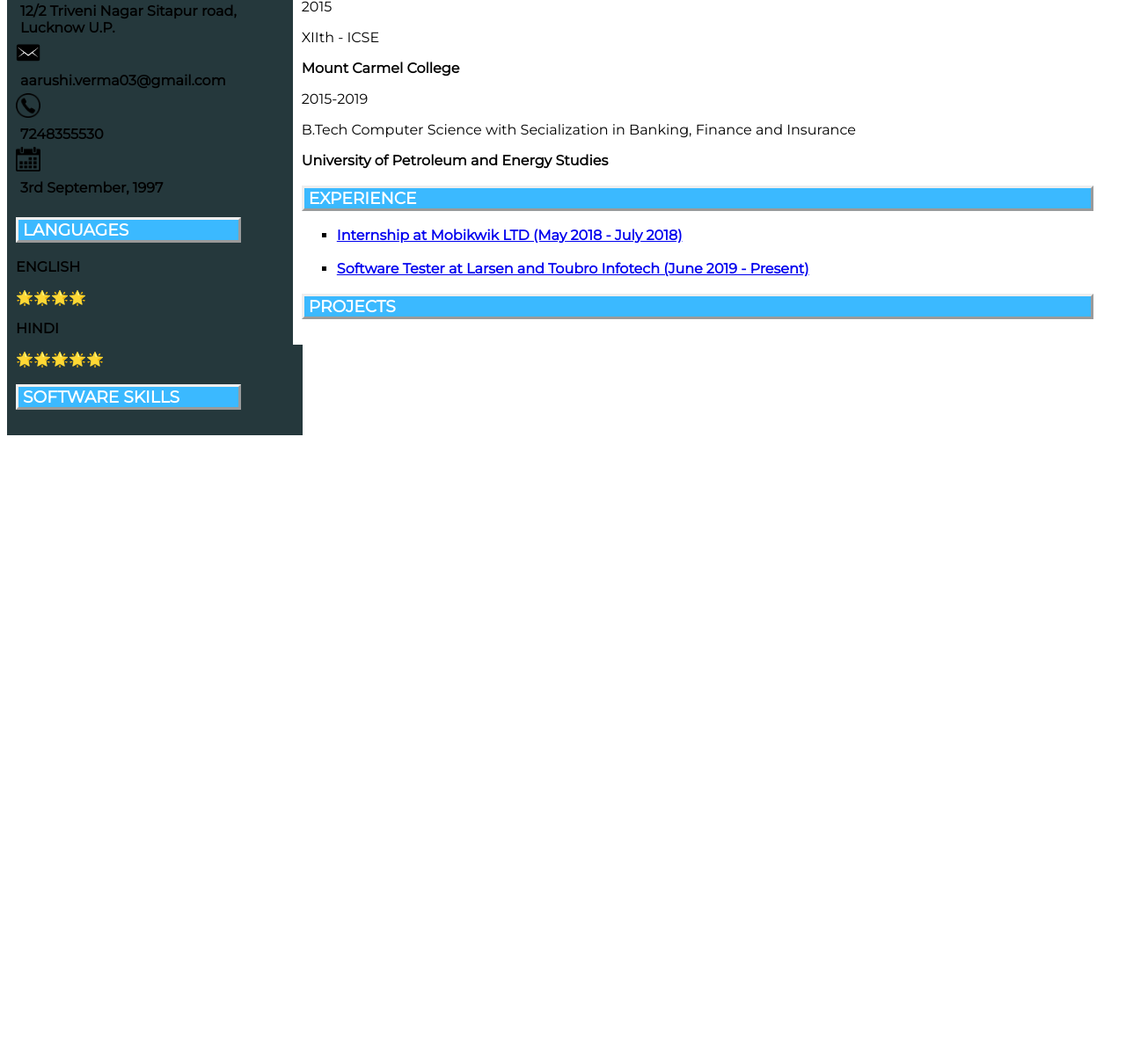
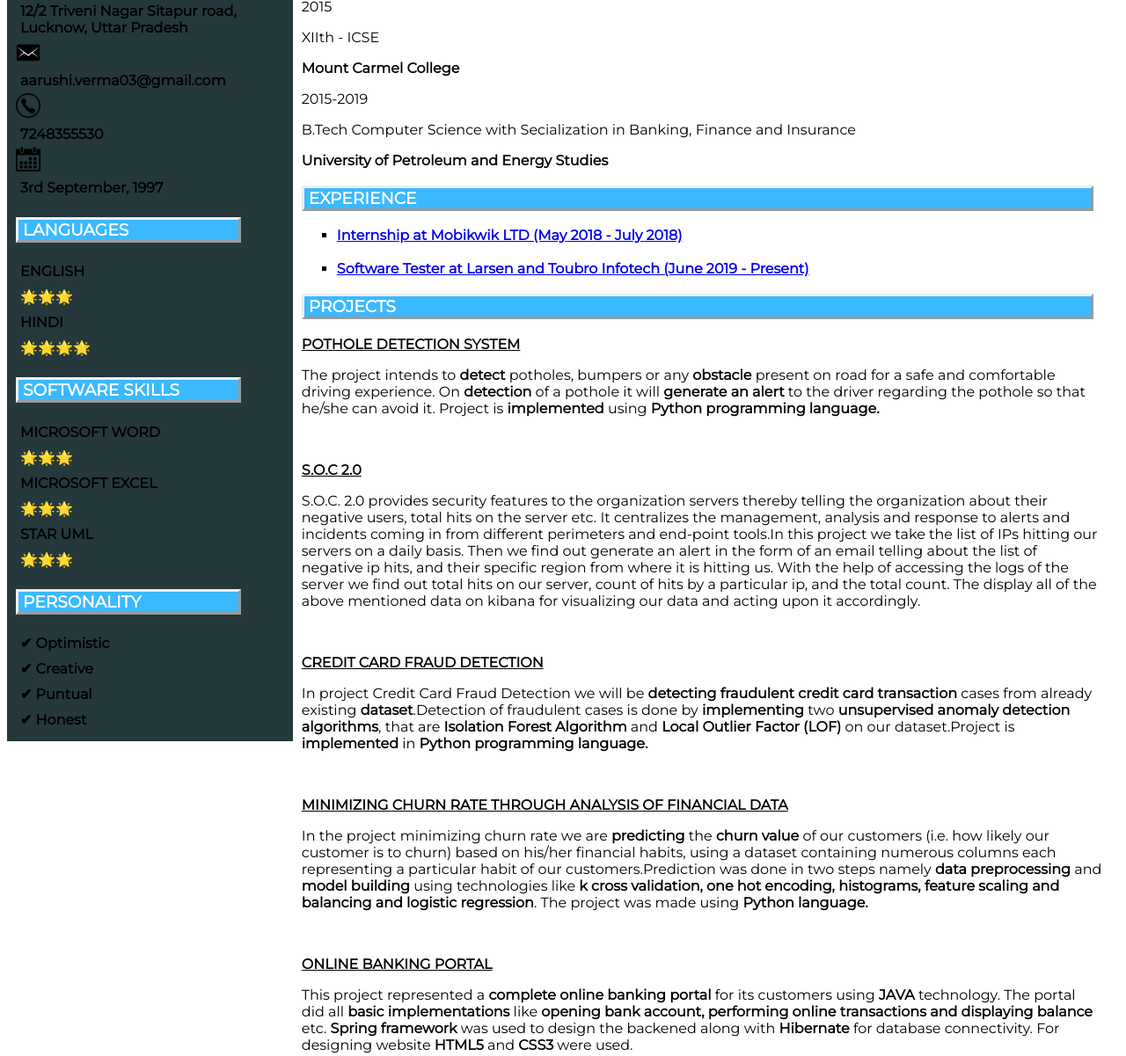
Before and after one commit to aarushi0397/Resume, a plain HTML site: page index.html in a window 1280 px wide. Shown: the part 359-1560 px from the top of the page at 88% size. Before the commit the page ends 862 px from the top, so only its background shows below. Drawn offline with Linux system fonts and the light colour scheme.

Commit message:
Added content to the page like projects, skills, etc.

```diff
--- a/index.html
+++ b/index.html
@@ -10,27 +10,38 @@
       <div class="box">
         <img class="image" src="Images/photo1.jpg" alt="">
         <br>
-        <h3>PERSONAL INFORMATION</h3>
+        <h3 class="h3-box">PERSONAL INFORMATION</h3>
         <img class="image-size" src="Images/address.png" alt="address">
-        <p class="C1"><b>12/2 Triveni Nagar Sitapur road, Lucknow U.P.</b></p>
+        <p class="C1"><b>12/2 Triveni Nagar Sitapur road, Lucknow, Uttar Pradesh</b></p>
         <img class="image-size" src="Images/email.png" alt="email">
         <p class="C1"><b>aarushi.verma03@gmail.com</b></p>
         <img class="image-size" src="Images/contact-icon.png" alt="phone">
         <p class="C1"><b>7248355530</b></p>
         <img class="image-size" src="Images/calendar.png" alt="date-of-birth">
         <p class="C1"><b>3rd September, 1997</b></p>
-        <h3>LANGUAGES</h3>
-        <p><b>ENGLISH</b></p>
-        <p>🌟🌟🌟🌟</p>
-        <p><b>HINDI</b></p>
-        <p>🌟🌟🌟🌟🌟</p>
-        <h3>SOFTWARE SKILLS</h3>
+        <h3 class="h3-box">LANGUAGES</h3>
+        <p class="C1"><b>ENGLISH</b></p>
+        <p class="C1">🌟🌟🌟</p>
+        <p class="C1"><b>HINDI</b></p>
+        <p class="C1">🌟🌟🌟🌟</p>
+        <h3 class="h3-box">SOFTWARE SKILLS</h3>
+        <p class="C1"><b>MICROSOFT WORD</b></p>
+        <p class="C1">🌟🌟🌟</p>
+        <p class="C1"><b>MICROSOFT EXCEL</b></p>
+        <p class="C1">🌟🌟🌟</p>
+        <p class="C1"><b>STAR UML</b></p>
+        <p class="C1">🌟🌟🌟</p>
+        <h3 class="h3-box">PERSONALITY</h3>
+        <p class="C1"><b>✔ Optimistic</b></p>
+        <p class="C1"><b>✔ Creative</b></p>
+        <p class="C1"><b>✔ Puntual</b></p>
+        <p class="C1"><b>✔ Honest</b></p>
       </div>
       <div class="box2">
-        <h1>Aarushi Verma</h1>
-        <h3>OBJECTIVE</h3>
+        <h1><strong>Aarushi Verma</strong></h1>
+        <h3 class="h3-box2">OBJECTIVE</h3>
         <p>To persue a challenging career and to be a part of progressive organization that gives a scope to enhance my knowledge and utilizing my skills towards the growth of the organization.</p>
-        <h3>EDUCATION</h3>
+        <h3 class="h3-box2">EDUCATION</h3>
         <p>2013</p>
         <p>Xth - ICSE</p>
         <p><b>Mount Carmel College</b></p>
@@ -40,15 +51,30 @@
         <p>2015-2019</p>
         <p>B.Tech Computer Science with Secialization in Banking, Finance and Insurance</p>
         <p><b>University of Petroleum and Energy Studies</b></p>
-        <h3>EXPERIENCE</h3>
+        <h3 class="h3-box2">EXPERIENCE</h3>
         <ul type="square">
           <li><a href="mob.html"><strong>Internship at Mobikwik LTD (May 2018 - July 2018)</strong></a></li><br>
           <li><a href="lti.html"><strong>Software Tester at Larsen and Toubro Infotech (June 2019 - Present)</strong></a></li>
         </ul>
-        <h3>PROJECTS</h3>
-        <dl type="square">
-          <dt></dt>
-        </dl>
+        <h3 class="h3-box2">PROJECTS</h3>
+          <p><strong><u>POTHOLE DETECTION SYSTEM</u></strong></p>
+          <p>The project intends to <strong>detect</strong> potholes, bumpers or any <strong>obstacle</strong> present on road for a safe and comfortable driving experience. On <strong>detection</strong> of a pothole it will <strong>generate an alert</strong> to the driver regarding the pothole so that he/she can avoid it. Project is <strong>implemented</strong> using <strong>Python programming language.</strong></p><br>
+          <p><strong><u>S.O.C 2.0</u></strong></p>
+          <p>S.O.C. 2.0 provides security features to the organization servers thereby telling the organization about their negative users, total hits on the server etc. It centralizes the management, analysis and response to alerts and incidents coming in from different perimeters and end-point tools.In this project we take the list of IPs hitting our servers on a daily basis. Then we find out
+          generate an alert in the form of an email telling about the list of negative ip hits, and their
+          specific region from where it is hitting us. With the help of accessing the logs of the server
+          we find out total hits on our server, count of hits by a particular ip, and the total count. The
+          display all of the above mentioned data on kibana for visualizing our data and acting upon
+          it accordingly.</p><br>
+          <p><strong><u>CREDIT CARD FRAUD DETECTION</u></strong></p>
+          <p>In project Credit Card Fraud Detection we will be <strong>detecting fraudulent credit card transaction</strong> cases from already existing <strong>dataset</strong>.Detection of fraudulent cases is done by <strong>implementing</strong> two <strong>unsupervised anomaly detection algorithms</strong>, that are <strong>Isolation Forest Algorithm</strong> and <strong>Local Outlier Factor (LOF)</strong> on our dataset.Project is <strong>implemented</strong> in <strong>Python programming language.</strong></p><br>
+          <p><strong><u>MINIMIZING CHURN RATE THROUGH ANALYSIS OF FINANCIAL DATA</u></strong></p>
+          <p>In the project minimizing churn rate we are <strong>predicting</strong> the <strong>churn value</strong> of our customers (i.e. how likely our customer is to churn) based on his/her financial habits, using a dataset containing numerous columns each representing a particular habit of our customers.Prediction was done in two steps namely <strong>data preprocessing</strong> and <strong>model building</strong> using technologies like <strong>k cross validation, one hot encoding, histograms, feature scaling and balancing and logistic regression</strong>. The project was made using <strong>Python language.</strong></p><br>
+          <p><strong><u>ONLINE BANKING PORTAL</u></strong></p>
+          <p>This project represented a <strong>complete online banking portal</strong> for its customers using <strong>JAVA</strong> technology. The portal did all <strong>basic implementations</strong> like <strong>opening bank account, performing online transactions and displaying balance</strong> etc. <strong>Spring framework</strong> was used to design the backened along with <strong>Hibernate</strong> for database connectivity. For designing website <strong>HTML5</strong> and <strong>CSS3</strong> were used.</p>
+          <h3 class="h3-box2">SKILLS</h3>
+          <h3 class="h3-box2">ACHIEVEMENTS</h3>
+          <h3 class="h3-box2">HOBBIES</h3>
       </div>
   </body>
 </html>
```
